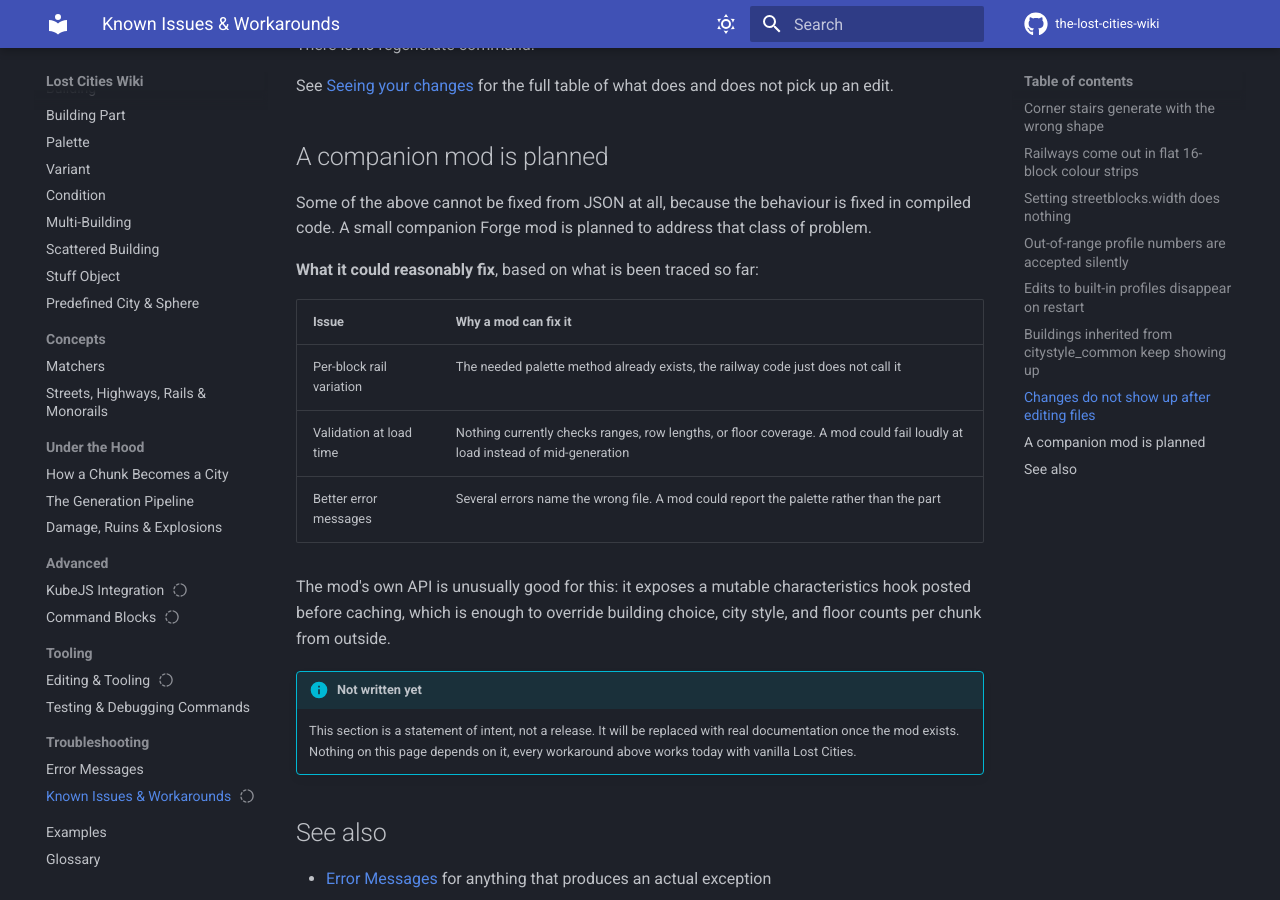
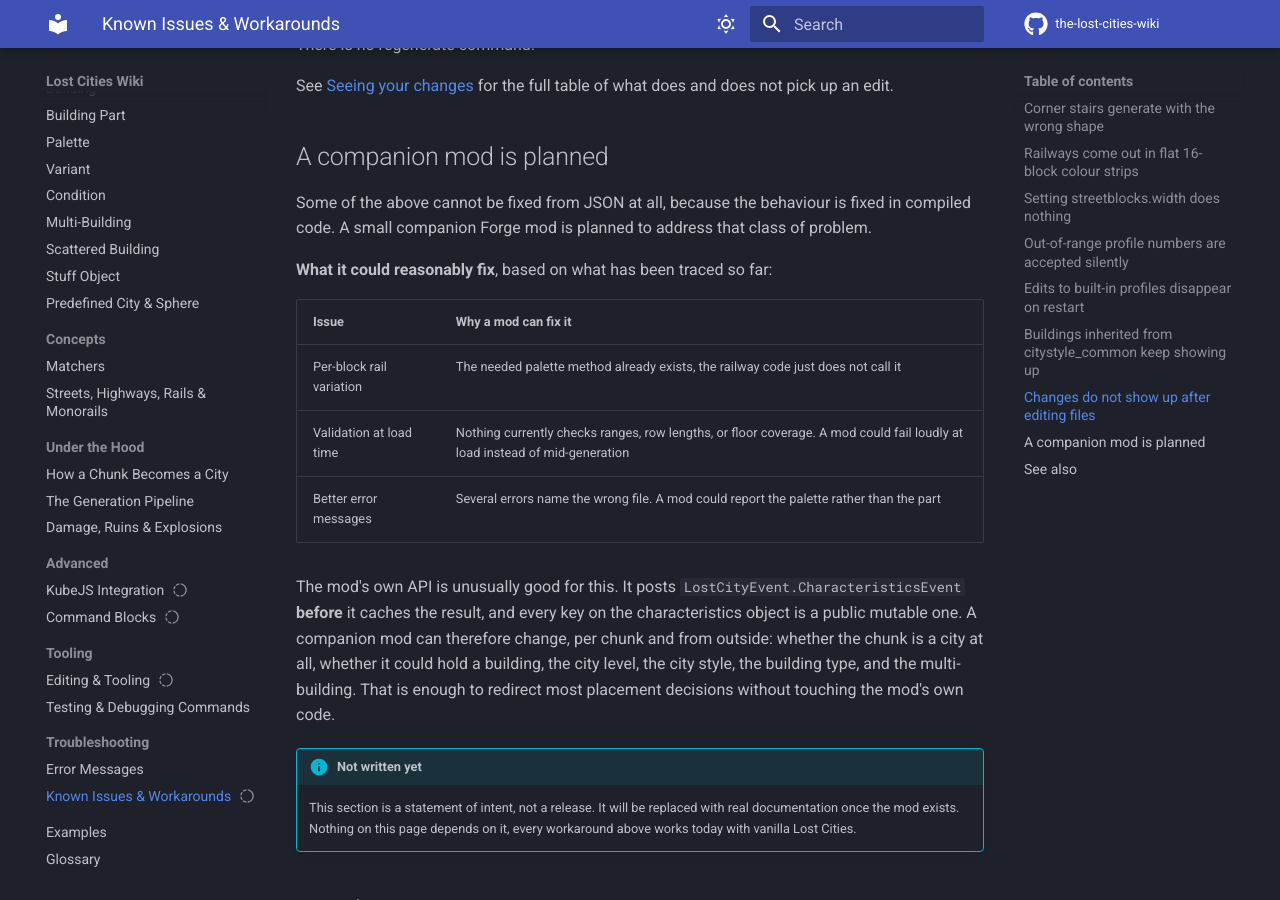
Before and after one commit to RinkyDinkyNooble/the-lost-cities-wiki, an MkDocs documentation site: the page built from docs/troubleshooting/known-issues.md, in a window 1280 px wide and 900 px high, scrolled down 3206 px. Built offline with MkDocs 1.6.1 and Material for MkDocs 9.7.7, drawn with Linux system fonts in a browser that asks for light colours; comment, search, counter and statistics services are not loaded; some of the changed text lies outside the part shown.

Commit message:
Fix a mis-expanded contraction and tighten the API claim
The earlier contraction pass turned "what's been traced" into "what is
been traced". Checked every other expansion for the same fault: the
remaining "it is <participle>" hits are all genuine passives, so this
was the only one.

known-issues.md still used U+00C1 for its example palette character
after command-blocks.md moved to Greek, and still had "Lost Cities
rewrites" as a behaviour subject. Both brought in line.

The companion-mod section claimed the API hook is "enough to override
building choice, city style, and floor counts". Floor counts are not
directly exposed. Verified what is: CharacteristicsEvent is posted at
BuildingInfo.java:377 and the result is cached at :378, so the hook
really does run before caching, and LostChunkCharacteristics has public
mutable fields for isCity, couldHaveBuilding, cityLevel, cityStyle,
buildingType and multiBuilding. Reworded to name those rather than
imply a floors field that does not exist.

Co-Authored-By: Claude Opus 5 <noreply@anthropic.com>

````diff
--- a/docs/troubleshooting/known-issues.md
+++ b/docs/troubleshooting/known-issues.md
@@ -32,7 +32,7 @@ Whatever `shape=` you write in a palette's `block` string is **discarded**. Ever
 
     ```json title="Palette entry"
     {
-      "char": "Á",
+      "char": "ω",
       "block": "minecraft:command_block[conditional=false,facing=west]",
       "tag": {
         "Command": "setblock ~ ~ ~ minecraft:smooth_quartz_stairs[facing=east,half=bottom,shape=outer_left] replace",
@@ -88,7 +88,7 @@ The same is true of every number in every asset file: there is no range validati
 
 **Status:** working as designed.
 
-Lost Cities rewrites all 17 built-in profile files **on every launch**, not just the first. Editing `wasteland.json` or `default.json` in place means losing that edit the next time the game starts.
+The mod rewrites all 17 built-in profile files **on every launch**, not just the first. Editing `wasteland.json` or `default.json` in place means losing that edit the next time the game starts.
 
 **Fix:** always use a file name the mod does not ship, like `mycity.json`. Files it does not recognise are read and left alone. `/lostcities saveprofile <name>` is the intended way to get a starting point.
 
@@ -119,7 +119,7 @@ See [Seeing your changes](../tooling/commands.md#seeing-your-changes) for the fu
 
 Some of the above cannot be fixed from JSON at all, because the behaviour is fixed in compiled code. A small companion Forge mod is planned to address that class of problem.
 
-**What it could reasonably fix**, based on what is been traced so far:
+**What it could reasonably fix**, based on what has been traced so far:
 
 | Issue | Why a mod can fix it |
 |---|---|
@@ -127,7 +127,7 @@ Some of the above cannot be fixed from JSON at all, because the behaviour is fix
 | Validation at load time | Nothing currently checks ranges, row lengths, or floor coverage. A mod could fail loudly at load instead of mid-generation |
 | Better error messages | Several errors name the wrong file. A mod could report the palette rather than the part |
 
-The mod's own API is unusually good for this: it exposes a mutable characteristics hook posted before caching, which is enough to override building choice, city style, and floor counts per chunk from outside.
+The mod's own API is unusually good for this. It posts `LostCityEvent.CharacteristicsEvent` **before** it caches the result, and every key on the characteristics object is a public mutable one. A companion mod can therefore change, per chunk and from outside: whether the chunk is a city at all, whether it could hold a building, the city level, the city style, the building type, and the multi-building. That is enough to redirect most placement decisions without touching the mod's own code.
 
 !!! info "Not written yet"
     This section is a statement of intent, not a release. It will be replaced with real documentation once the mod exists. Nothing on this page depends on it, every workaround above works today with vanilla Lost Cities.
````
